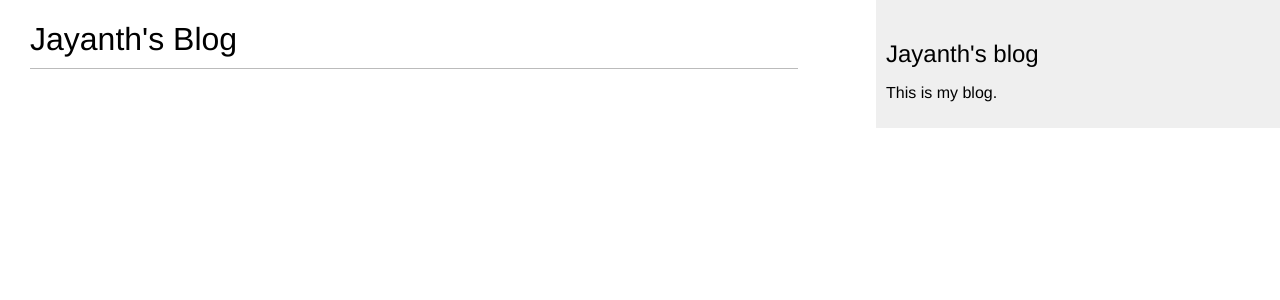
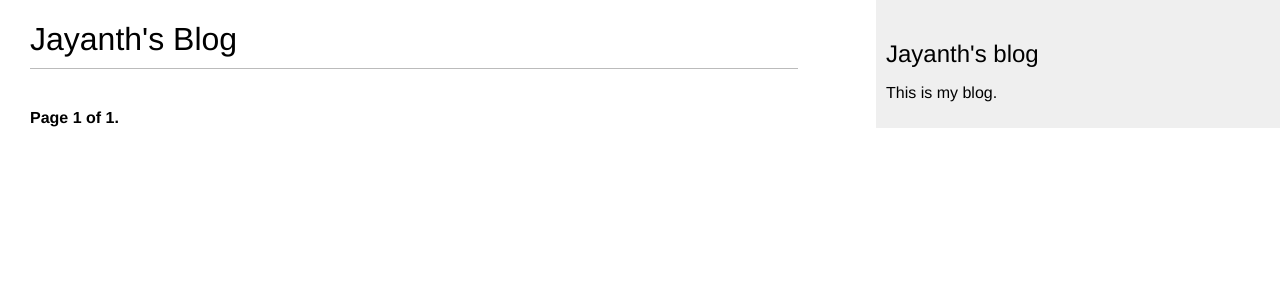
Before and after one commit to jayanth0906/mysite, a Django app: page /blog/ in a window 1280 px wide. Shown: the top 300 px of the page. Run offline with Django 3.2, Linux system fonts and the light colour scheme; data that the repository does not hold is empty.

Commit message:
adding pagination files

```diff
--- a/blog/templates/blog/post/list.html
+++ b/blog/templates/blog/post/list.html
@@ -32,5 +32,5 @@
 
   {% endfor %}
 
-
+   {% include "pagination.html" with page=posts %}
 {% endblock %}
--- /dev/null
+++ b/blog/templates/pagination.html
@@ -0,0 +1,13 @@
+<div class="pagination">
+<span class="step-links">
+{% if page.has_previous %}
+<a href="?page={{ page.previous_page_number }}">Previous</a>
+{% endif %}
+<span class="current">
+Page {{ page.number }} of {{ page.paginator.num_pages }}.
+</span>
+{% if page.has_next %}
+<a href="?page={{ page.next_page_number }}">Next</a>
+{% endif %}
+</span>
+</div>
--- a/blog/views.py
+++ b/blog/views.py
@@ -8,9 +8,20 @@ from django.core.paginator import Paginator, EmptyPage, PageNotAnInteger
 
 def post_list(request):
     posts = Post.published.all()
+    paginator = Paginator(posts, 3)  # 3 posts in each page
+    page = request.GET.get('page')
+    try:
+        posts = paginator.page(page)
+    except PageNotAnInteger:
+        # If page is not an integer deliver the first page
+        posts = paginator.page(1)
+    except EmptyPage:
+        # If page is out of range deliver last page of results
+        posts = paginator.page(paginator.num_pages)
     return render(request,
                   'blog/post/list.html',
-                  {'posts': posts})
+                  {'page': page,
+                   'posts': posts})
 
 
 def post_detail(request, year, month, day, post):
```
